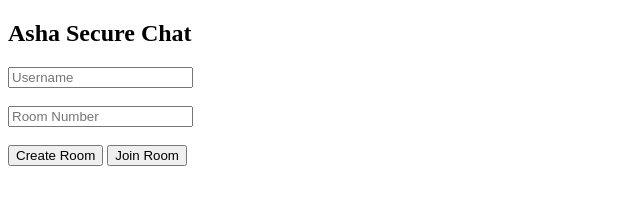
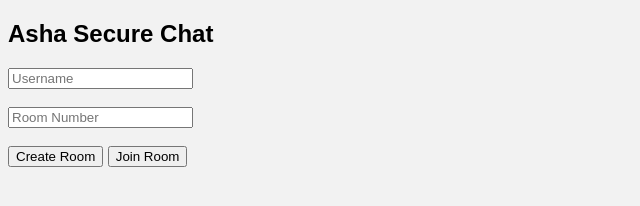
Before and after one commit to ayushverma295/ash-secure-chat, a website: page index.html in a window 1280 px wide. Shown: the full height of the page, 0-640 px from the left. Drawn offline with nearby package versions, Linux system fonts and the light colour scheme; no server answers.

Commit message:
Update index.html

```diff
--- a/index.html
+++ b/index.html
@@ -14,7 +14,7 @@
 </script>
 
   <style>
-    <body> { font-family: Arial; background:#f2f2f2; }
+    body { font-family: Arial; background:#f2f2f2; }
     #chat { display:none; }
     #messages img { max-width:200px; display:block; }
   </style>
```
